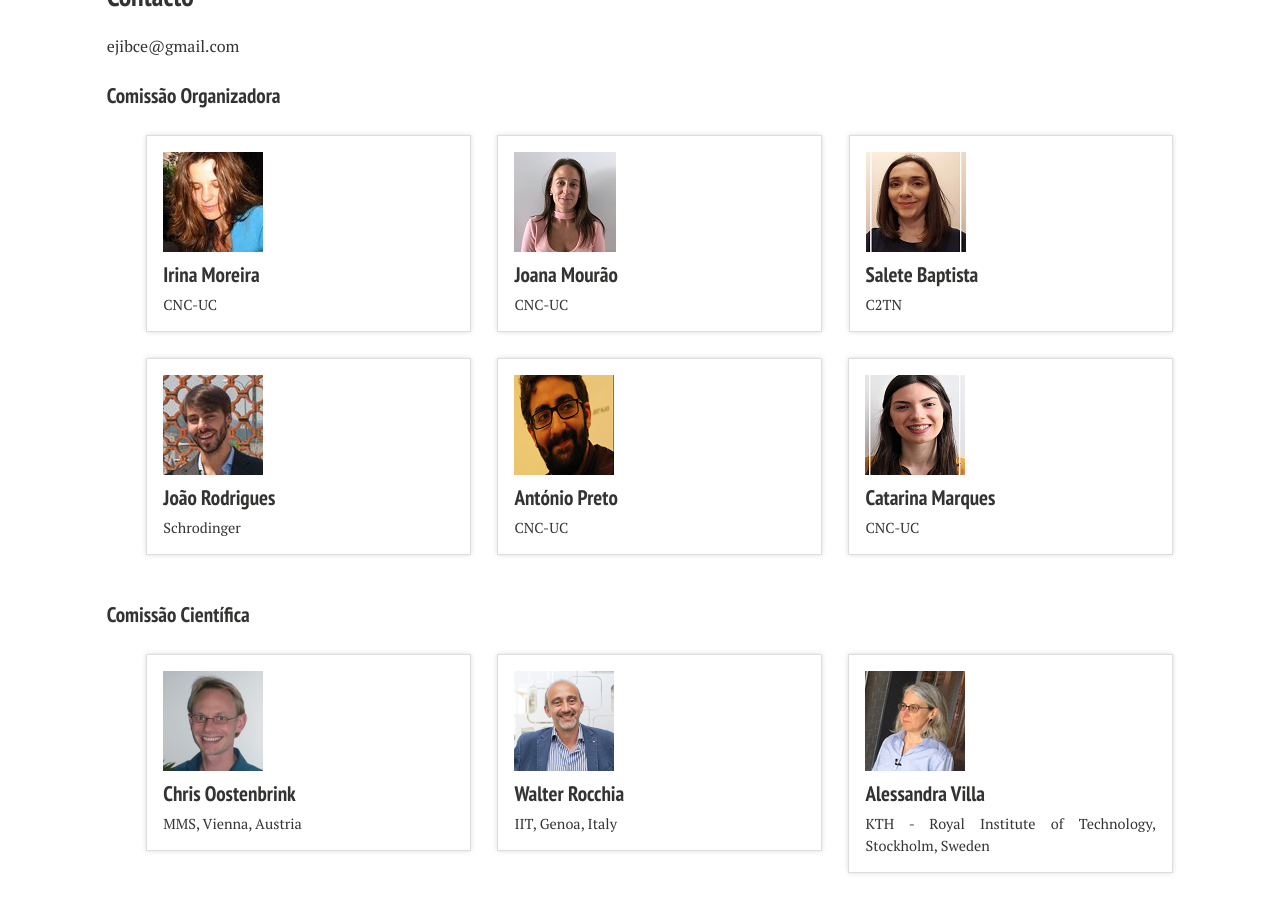
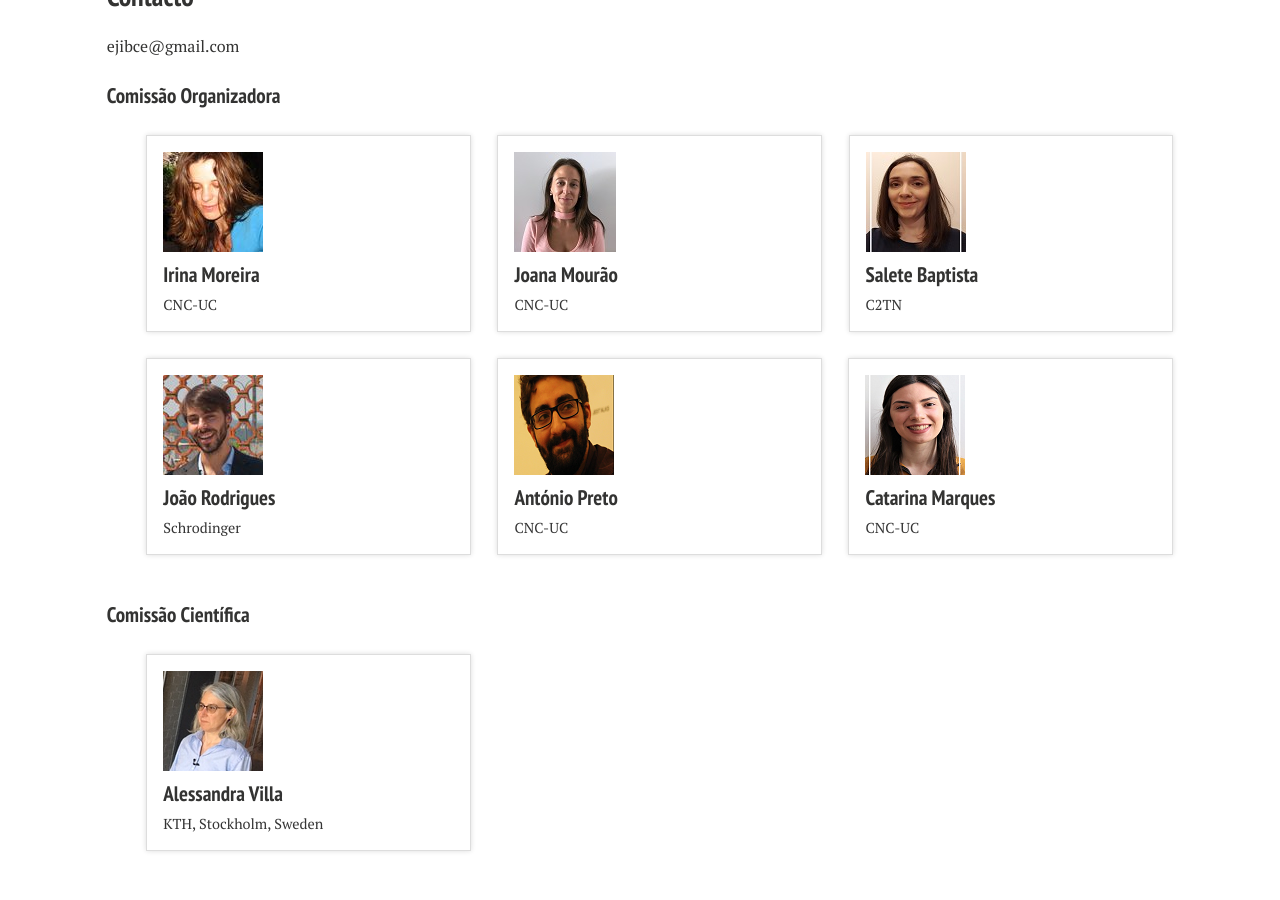
Before and after one commit to ejibce/ejibce.github.io, a Jekyll site: the page built from acerca/index.md, in a window 1280 px wide and 900 px high, scrolled down 1221 px. Built offline with Jekyll 4.4.1, drawn with Linux system fonts in a browser that asks for light colours; nearby versions of some CDN libraries; after the commit the page ends 2099 px from its top, so only the background shows below that.

Commit message:
Update scientific committee
remove old people

```diff
--- a/_data/cientifico.yml
+++ b/_data/cientifico.yml
@@ -1,15 +1,15 @@
--   name: Chris Oostenbrink
-    position: MMS, Vienna, Austria
-    url: https://boku.ac.at/en/personen/person/A4DA1494503D9F28
-    avatar: /images/pessoas/foto_chris_oostenbrink.png
+#-   name: Chris Oostenbrink
+#    position: MMS, Vienna, Austria
+#    url: https://boku.ac.at/en/personen/person/A4DA1494503D9F28
+#    avatar: /images/pessoas/foto_chris_oostenbrink.png
 
--   name: Walter Rocchia
-    position: IIT, Genoa, Italy
-    url: https://www.iit.it/people/walter-rocchia
-    avatar: /images/pessoas/foto_walter_rocchia.png
+#-   name: Walter Rocchia
+#    position: IIT, Genoa, Italy
+#    url: https://www.iit.it/people/walter-rocchia
+#    avatar: /images/pessoas/foto_walter_rocchia.png
 
 -   name: Alessandra Villa
-    position: KTH - Royal Institute of Technology, Stockholm, Sweden
+    position: KTH, Stockholm, Sweden
     url: https://www.kth.se/profile/avilla
     avatar: /images/pessoas/foto_alessandra_villa.png
 
```
